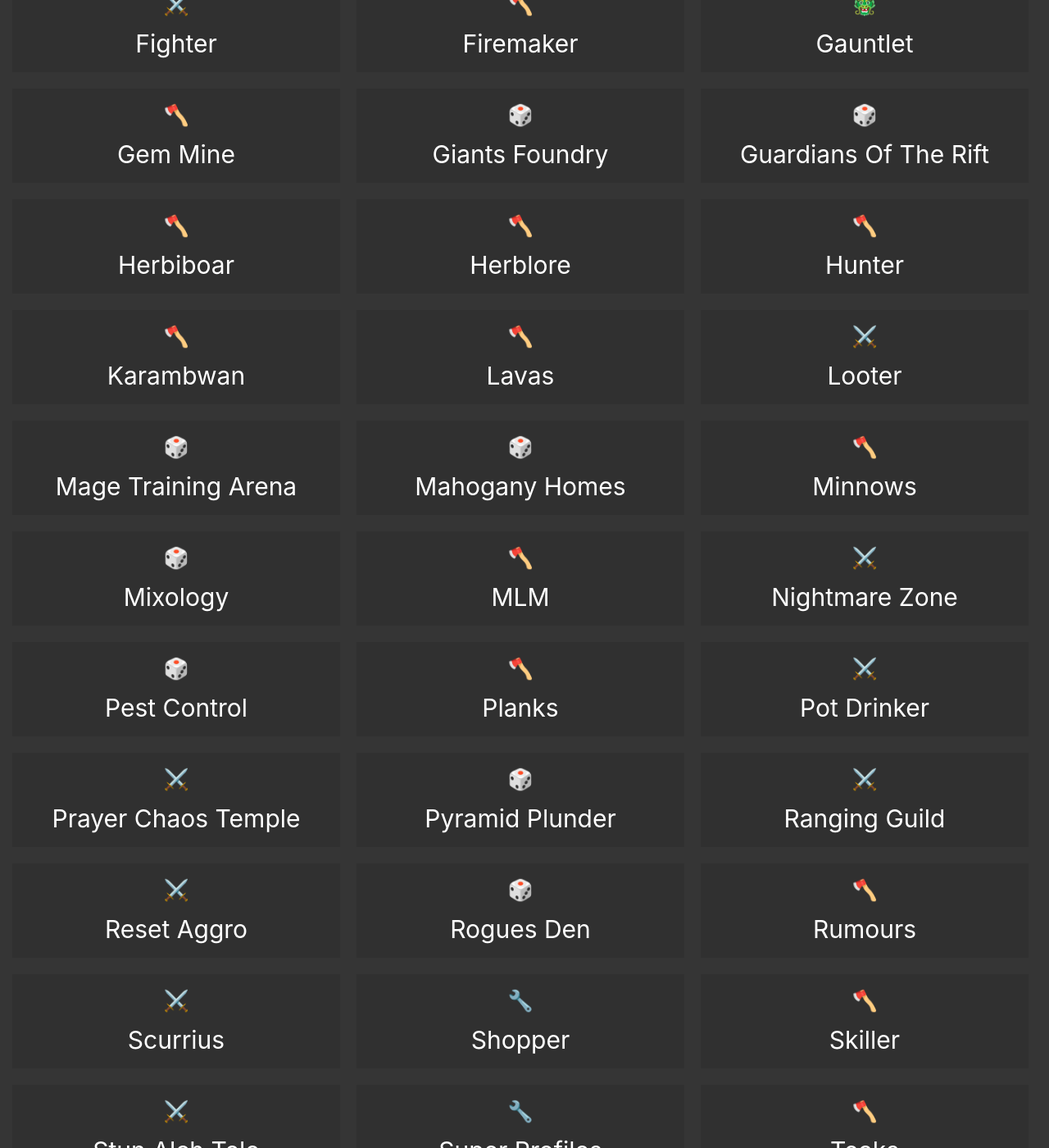
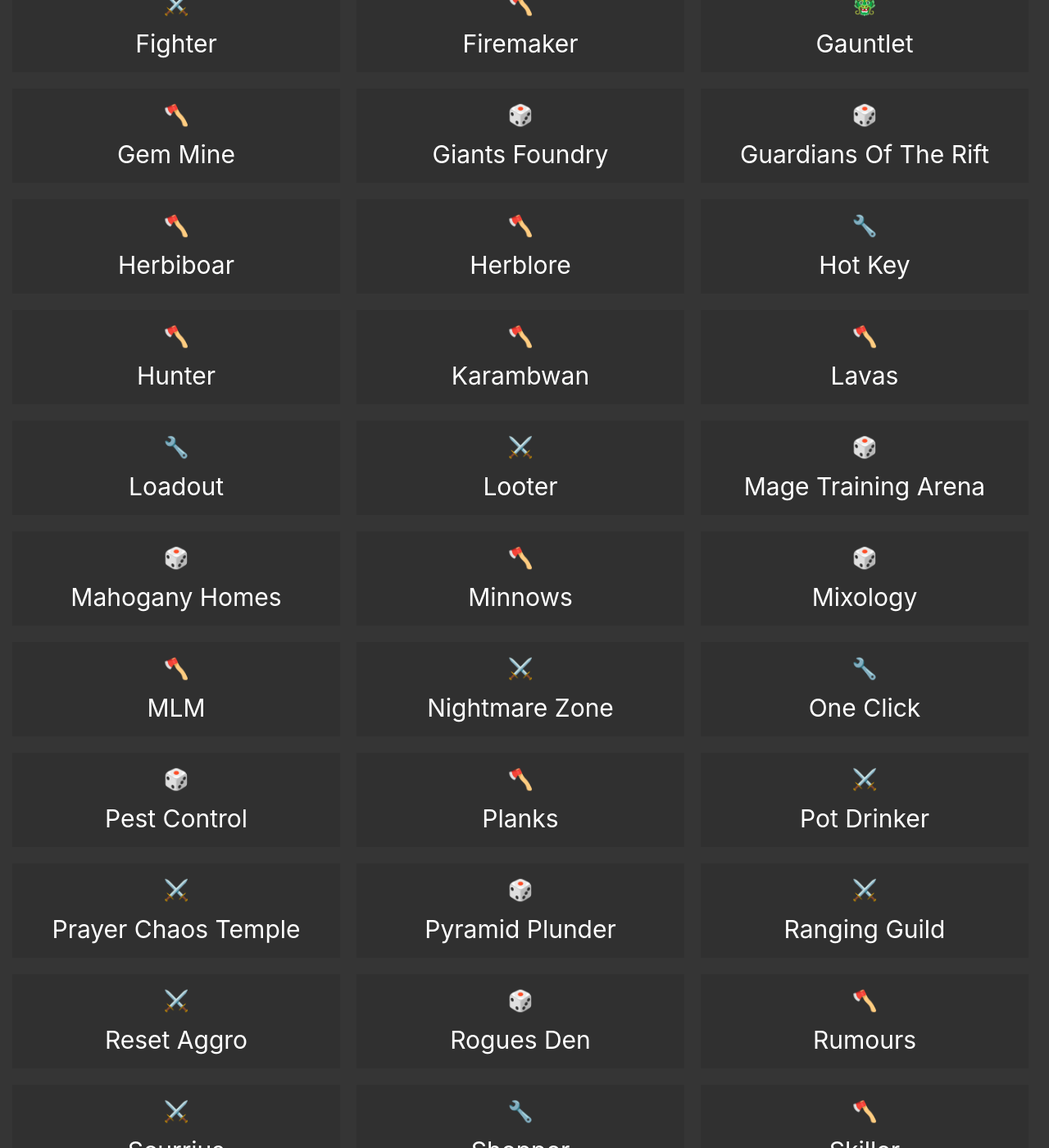
Before and after one commit to Elli-tt/elli-tt.github.io, a Jekyll site: the page built from _pages/plugins.md, in a window 1280 px wide and 1400 px high, scrolled down 1715 px. Shown: the whole window at 82% size. Built offline with Jekyll 4.4.1, drawn with Linux system fonts in a browser that asks for light colours; nearby versions of some CDN libraries.

Commit message:
Added hotkey, loadout and one click

```diff
--- a/_layouts/plugins.html
+++ b/_layouts/plugins.html
@@ -58,9 +58,11 @@
     <div class="filterDiv minigame"><div class="emoji">🎲</div>Guardians Of The Rift</div>
     <div class="filterDiv skilling"><div class="emoji">🪓</div>Herbiboar</div>
     <div class="filterDiv skilling"><div class="emoji">🪓</div>Herblore</div>
+    <div class="filterDiv utility"><div class="emoji">🔧</div>Hot Key</div>
     <div class="filterDiv skilling"><div class="emoji">🪓</div>Hunter</div>
     <div class="filterDiv skilling"><div class="emoji">🪓</div>Karambwan</div>
     <div class="filterDiv skilling"><div class="emoji">🪓</div>Lavas</div>
+    <div class="filterDiv utility"><div class="emoji">🔧</div>Loadout</div>
     <div class="filterDiv combat"><div class="emoji">⚔️</div>Looter</div>
     <div class="filterDiv minigame"><div class="emoji">🎲</div>Mage Training Arena</div>
     <div class="filterDiv minigame"><div class="emoji">🎲</div>Mahogany Homes</div>
@@ -68,6 +70,7 @@
     <div class="filterDiv minigame"><div class="emoji">🎲</div>Mixology</div>
     <div class="filterDiv skilling"><div class="emoji">🪓</div>MLM</div>
     <div class="filterDiv combat"><div class="emoji">⚔️</div>Nightmare Zone</div>
+    <div class="filterDiv utility"><div class="emoji">🔧</div>One Click</div>
     <div class="filterDiv minigame"><div class="emoji">🎲</div>Pest Control</div>
     <div class="filterDiv skilling"><div class="emoji">🪓</div>Planks</div>
     <div class="filterDiv combat"><div class="emoji">⚔️</div>Pot Drinker</div>
```
